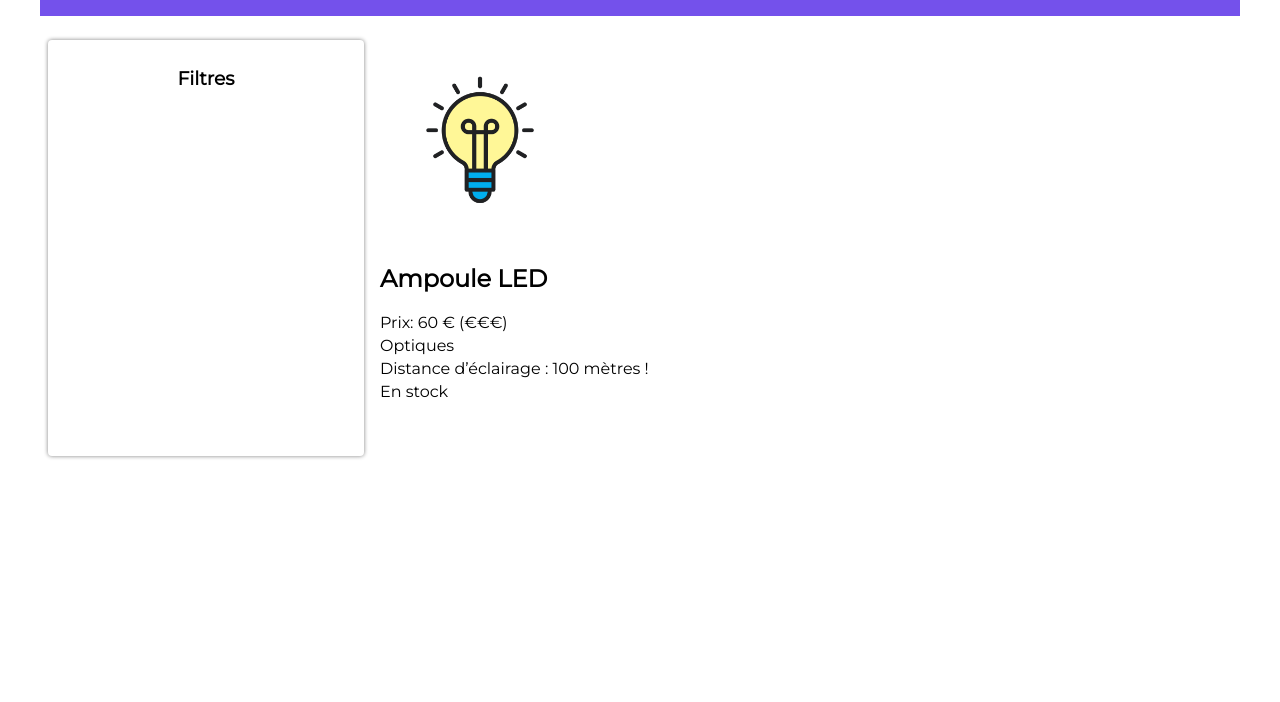
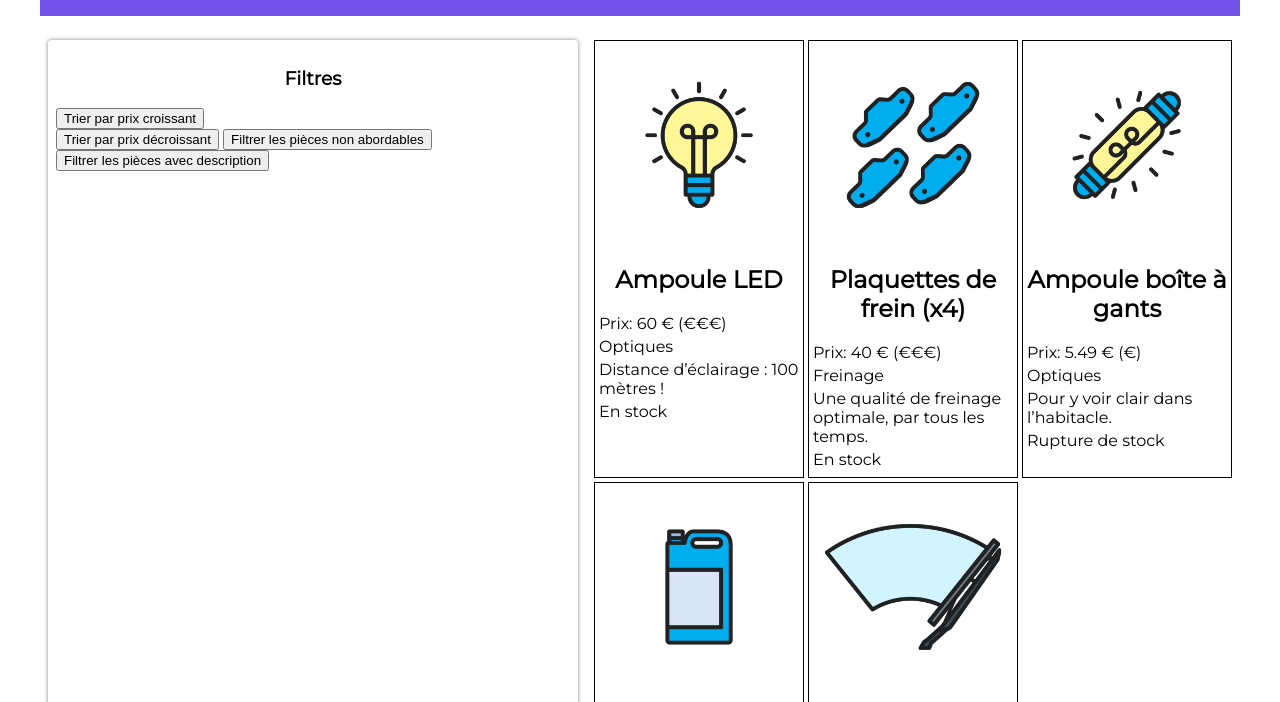
Before and after one commit to Axel93183/Les-bonnes-pieces, a website: page index.html in a window 1280 px wide. Shown: the part 98-800 px from the top of the page. Drawn offline with Linux system fonts and the light colour scheme.

Commit message:
ordonner et filtrer les fiches produits grâce aux fonctions sort et filter

```diff
--- a/index.html
+++ b/index.html
@@ -15,6 +15,11 @@
 			<!-- Menu de recherche -->
 			<section class="filtres">
 				<h3>Filtres</h3>
+				<button class="btn-trier">Trier par prix croissant</button>
+				<br>
+				<button class="btn-trier-decroissant">Trier par prix décroissant</button>
+				<button class="btn-filtrer">Filtrer les pièces non abordables</button>
+				<button class="btn-filtrer-description">Filtrer les pièces avec description</button>
 			</section>
 
 			<!-- Fiches produits -->
--- a/pieces.js
+++ b/pieces.js
@@ -5,46 +5,106 @@ const pieces = await reponse.json(); // Parse la réponse en tant qu'objet JavaS
 
 /*("Parse" signifie analyser et transformer des données d'un format à un autre, généralement pour rendre les données utilisables par un programme informatique.)*/
 
-// Sélection du premier article
-const article = pieces[0]; // Sélectionne le premier élément du tableau de pièces
+for (let i = 0; i < pieces.length; i++) {
+    // Récupération de l'élément du DOM qui accueillera les fiches
+    const sectionFiches = document.querySelector(".fiches");
+    // Création d’une balise dédiée à une pièce automobile
+    const pieceElement = document.createElement("article");
+    // On crée l’élément img.
+    const imageElement = document.createElement("img");
+    // On accède à l’indice i de la liste pieces pour configurer la source de l’image.
+    imageElement.src = pieces[i].image;
 
-// Création de l'élément d'image
-const imageElement = document.createElement("img");
+    // Idem pour le nom, le prix et la catégorie...
+    const nomElement = document.createElement("h2");
+    nomElement.innerText = pieces[i].nom;
 
-// Accède à la propriété 'image' de l'objet 'article' (la 1ère piece) et affecte sa valeur à la propriété 'src' de l'élément <img>
-imageElement.src = article.image;
+    const prixElement = document.createElement("p");
+    prixElement.innerText = `Prix: ${pieces[i].prix} € (${pieces[i].prix < 35 ? "€" : "€€€"})`;
 
-const nomElement = document.createElement("h2"); // Crée un élément <h2> dans le DOM
+    const categorieElement = document.createElement("p");
+    categorieElement.innerText = pieces[i].categorie ?? "(aucune catégorie)";
 
-nomElement.innerText = article.nom; // Affecte la valeur de la propriete 'nom' de l'article comme contenu textuel de l'élément <h2> avec la méthode innerText
+    const descriptionElement = document.createElement("p");
+    descriptionElement.innerText = pieces[i].description ?? "Pas de description pour le moment"
 
-const prixElement = document.createElement("p"); // Crée un élément <p> dans le DOM
+    const disponibiliteElement = document.createElement("p");
+    disponibiliteElement.innerText = pieces[i].disponibilite ? "En stock" : "Rupture de stock"
 
-prixElement.innerText = `Prix: ${article.prix} € (${article.prix < 35  ? "€" : "€€€"})`; // Utilise une template string (littéraux de gabarit : ils commencent et se terminent toujours par des backticks ``) pour afficher la valeur de la propriete 'prix' de l'article dans le <p>.
-//On affiche aussi un symbole '€' ou '€€€' selon 'article.prix < 35'.
+    // On rattache la balise article à la section Fiches
+    sectionFiches.appendChild(pieceElement);
+    // On rattache l’image à pieceElement (la balise article)
+    pieceElement.appendChild(imageElement);
+    // Idem pour le nom, le prix et la catégorie...
+    pieceElement.appendChild(nomElement);
+    pieceElement.appendChild(prixElement);
+    pieceElement.appendChild(categorieElement);
+    pieceElement.appendChild(descriptionElement);
+    pieceElement.appendChild(disponibiliteElement);
+}
 
-const categorieElement = document.createElement("p"); // Crée un élément <p> dans le DOM
+const boutonTrier = document.querySelector(".btn-trier");
 
-categorieElement.innerText = article.categorie ?? "(aucune catégorie)"; // Affecte la valeur de la propriete 'catégorie' de l'article comme contenu textuel de l'élément <p>, sinon affecte '(aucune catégorie)' comme contenu textuel
+const piecesOrdonnees = Array.from(pieces);//créer une copie de la liste "pieces". Cela permet de ne pas toucher à l'ordre de la liste "pieces" pour que les autre tris et filtres de la page fonctionnent correctement
+boutonTrier.addEventListener("click", function () {
+    piecesOrdonnees.sort(function (a,b) {
+        return a.prix - b.prix;
+    });
+    console.log(piecesOrdonnees);
+});
 
-const descriptionElement = document.createElement("p");
-descriptionElement.innerText = article.description ?? "Pas de description pour le moment"
+/****************************************************************************************************************************************
+ *
+ * La fonction "sort" prend en argument une nouvelle fonction. Nous déclarons celle-ci à l’intérieur des parenthèses de "sort", sans lui donner de nom. On dit qu’elle est anonyme. Cette fonction anonyme sera appelée par "sort" pour comparer deux éléments entre eux.
+ *
+ * la fonction anonyme prend deux paramètres qu’il faudra comparer pour dire lequel doit être rangé avant l’autre dans la liste réordonnée finale. Traditionnellement, on nomme ces deux paramètres A et B.
+ *
+ * La fonction "sort" s’attend à recevoir un nombre de la part de la fonction anonyme. Le signe de ce nombre (positif, négatif ou nul) sert à indiquer dans quel ordre ranger les deux éléments :
+    * si le nombre est positif, alors B sera rangé avant A ;
+    * si le nombre est négatif, alors A sera rangé avant B ;
+    * si le nombre est zéro (0), alors l’ordre sera inchangé.
+ *
+ * La fonction "sort" modifie la liste qu’elle réordonne “en place” (in-place, en anglais). Cela veut dire que les éléments de la liste changent de place. Cela pose un problème car la liste d’origine avec l’ordre d’origine est aussi modifiée. Pour résoudre ce problème, nous pouvons créer une copie de la liste avec la fonction Array.from
+ *
+****************************************************************************************************************************************/
 
-const disponibiliteElement = document.createElement("p");
-disponibiliteElement.innerText = article.disponibilite ? "En stock" : "Rupture de stock"
+const boutonFiltrer = document.querySelector(".btn-filtrer");
+// Ajoute un écouteur d'événements pour le clic sur le bouton "boutonFiltrer"
+boutonFiltrer.addEventListener("click", function () {
+   // Crée un nouveau tableau "piecesFiltrees" en filtrant les éléments du tableau "pieces"
+   // Le filtre est basé sur la condition que le prix de chaque "piece" soit inférieur ou égal à 35
+   const piecesFiltrees = pieces.filter(function (piece) {
+       return piece.prix <= 35;
+   });
+   // Affiche le tableau résultant après le filtrage dans la console
+   console.log(piecesFiltrees);
+});
+ /**
+  *
+  * La fonction filter prend en argument une fonction anonyme qui sera appelée une fois par élément de la liste.
+  * La fonction anonyme prend un paramètre : l’élément à tester, ici on l'appellera "piece".
+  * Elle doit retourner une valeur booléenne selon la validité de la condition du "return":
+        * true si l’élément doit se trouver dans la liste filtrée ;
+        * false si l’élément ne doit pas se trouver dans la liste filtrée.
+  *
+  * Le nouveau tableau appelé piecesFiltrees est créé à partir du tableau existant pieces, en appliquant un filtre basé sur le prix de chaque "piece". Seules les pièces avec un prix inférieur ou égal à 35 "piece.prix <= 35" seront incluses dans ce nouveau tableau.
+  *
+  *
+ **/
 
-// Sélectionne l'élément HTML avec la classe "fiches"
-const sectionFiches = document.querySelector(".fiches");
+ const boutonFiltreDescription = document.querySelector(".btn-filtrer-description");
+ boutonFiltreDescription.addEventListener("click", function() {
+    const piecesAvecDescription = pieces.filter(function(piece) {
+        return piece.description;
+    });
+    console.log(piecesAvecDescription);
+ })
 
-// Appelle la méthode appendChild() sur l'élément avec la classe "fiches" (sectionFiches) pour ajouter l'élément <img> (imageElement) en tant qu'enfant
-sectionFiches.appendChild(imageElement);
+ const boutonTriDecroissant = document.querySelector(".btn-trier-decroissant")
+boutonTriDecroissant.addEventListener("click", ()=>{
+    piecesOrdonnees.sort((a,b)=>{
+        return b.prix - a.prix;
+    });
+    console.log(piecesOrdonnees);
 
-sectionFiches.appendChild(nomElement);
-
-sectionFiches.appendChild(prixElement);
-
-sectionFiches.appendChild(categorieElement);
-
-sectionFiches.appendChild(descriptionElement);
-
-sectionFiches.appendChild(disponibiliteElement);
+})
--- a/styles.css
+++ b/styles.css
@@ -45,11 +45,24 @@ main {
 .fiches {
 	flex: 1;
 	margin: 8px;
+	display: grid;
+	grid-template-columns: repeat(3, 1fr);
+	gap: 4px;
 }
-.fiches img {
+.fiches article {
+	border: 1px solid black;
+	padding: 4px;
+}
+.fiches article img {
+	display: block;
+	margin-left: auto;
+	margin-right: auto;
 	max-width: 200px;
 }
-.fiches p {
+.fiches article p {
 	margin-top: 4px;
 	margin-bottom: 4px;
 }
+.fiches article h2 {
+	text-align: center;
+}
```
